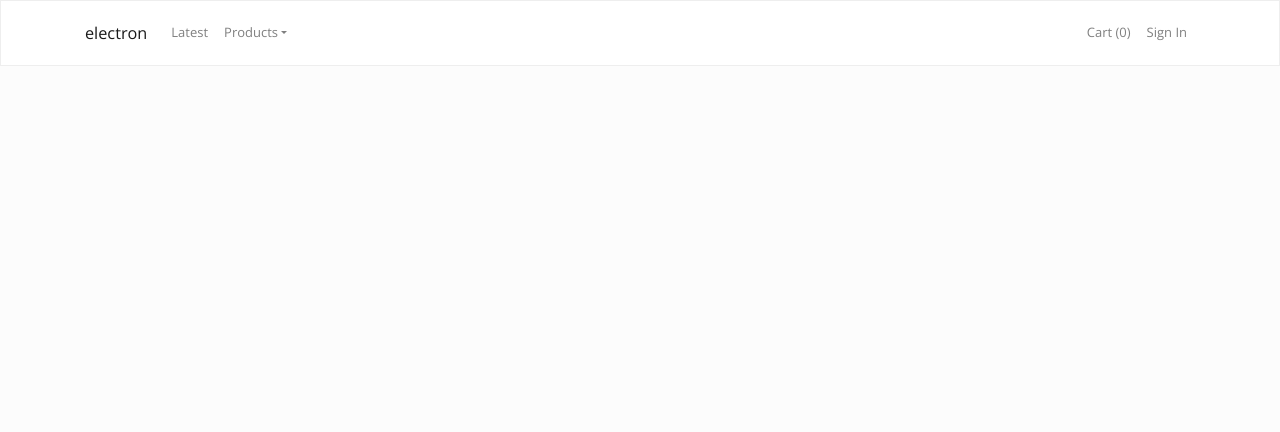
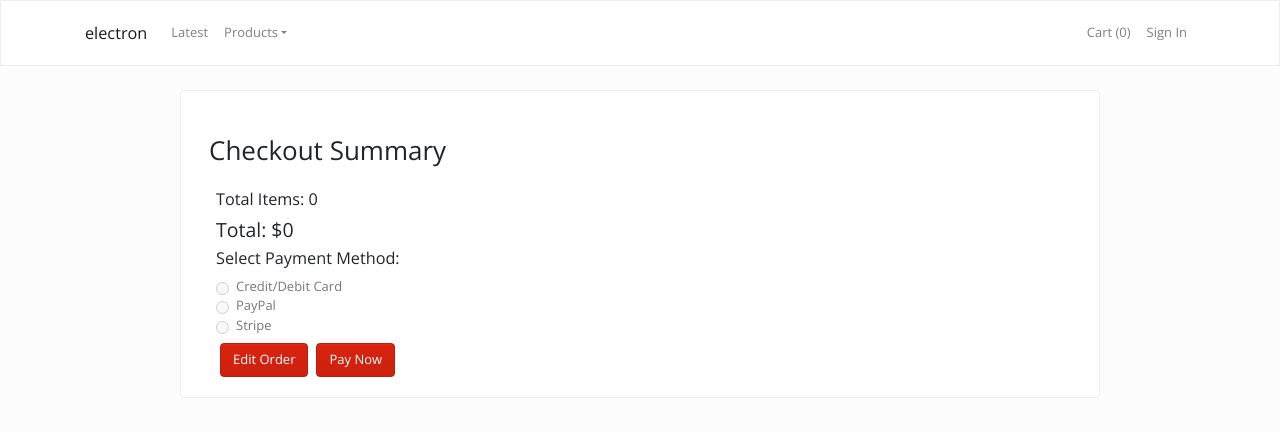
Before and after one commit to devmx00/electron-gadgets, a React (Create React App) app in the folder client/: page /checkout in a window 1280 px wide. Shown: the top 432 px of the page. Built offline with nearby package versions, Linux system fonts and the light colour scheme.

Commit message:
Create checkout page

```diff
--- a/client/src/App.js
+++ b/client/src/App.js
@@ -16,6 +16,7 @@ import Accessories from './pages/accessories/Accessories';
 import Cart from './pages/cart/Cart';
 import Login from './pages/login/Login';
 import Register from './pages/register/Register';
+import Checkout from './pages/checkout/Checkout';
 
 const App = () => {
   return (
@@ -34,6 +35,7 @@ const App = () => {
             <Route path='/cart' component={Cart} />
             <Route path='/login' component={Login} />
             <Route path='/register' component={Register} />
+            <Route path='/checkout' component={Checkout} />
           </Container>
         </PersistGate>
       </BrowserRouter>
--- /dev/null
+++ b/client/src/components/checkout-item/CheckoutItem.css
@@ -0,0 +1,4 @@
+.img-fluid.img-size {
+  object-fit: scale-down;
+  height: 8rem;
+}
--- /dev/null
+++ b/client/src/components/checkout-item/CheckoutItem.js
@@ -0,0 +1,28 @@
+import React, { Fragment } from 'react';
+import { connect } from 'react-redux';
+import Row from 'react-bootstrap/row';
+import Col from 'react-bootstrap/col';
+import './CheckoutItem.css';
+
+const CheckoutItem = ({ product }) => {
+  return (
+    <Fragment>
+      <Row className='border-bottom d-flex justify-content-between py-2'>
+        <Col sm={12} md={5}>
+          <h6 className='mb-3'>{product.title}</h6>
+        </Col>
+        <Col sm={12} md={2}>
+          <h6>Qty: {product.qty}</h6>
+        </Col>
+        <Col sm={12} md={3}>
+          <div className=''>
+            <h6>Unit Price: ${product.price}</h6>
+            <h6>Subtotal: ${product.qty * product.price.replace(/,/g, '')}</h6>
+          </div>
+        </Col>
+      </Row>
+    </Fragment>
+  );
+};
+
+export default connect(null)(CheckoutItem);
--- /dev/null
+++ b/client/src/pages/checkout/Checkout.js
@@ -0,0 +1,74 @@
+import React from 'react';
+import { Link } from 'react-router-dom';
+import Row from 'react-bootstrap/row';
+import Col from 'react-bootstrap/col';
+import Card from 'react-bootstrap/card';
+import Form from 'react-bootstrap/form';
+import Button from 'react-bootstrap/button';
+import CheckoutItem from '../../components/checkout-item/CheckoutItem';
+import { useSelector } from 'react-redux';
+import { cartTotal } from '../../selectors/cartSelectors';
+
+const Checkout = () => {
+  const products = useSelector(({ cart }) => cart.products);
+  const checkoutQty = useSelector(({ cart }) => cart.totalItems);
+  const checkoutTotal = useSelector(cartTotal);
+
+  return (
+    <Row className='mt-4 d-flex justify-content-center'>
+      <Col sm={10}>
+        <Card>
+          <Card.Body>
+            <Card.Title className='my-4 ml-2' as='h2'>
+              Checkout Summary
+            </Card.Title>
+            <Col sm={12}>
+              {products && products.length > 0
+                ? products.map((product) => (
+                    <CheckoutItem key={product._id} product={product} />
+                  ))
+                : ''}
+            </Col>
+            <Col sm={4} className='mt-4'>
+              <h5>Total Items: {checkoutQty}</h5>
+              <h4>Total: ${checkoutTotal}</h4>
+
+              <div className='mt-2'>
+                <h5>Select Payment Method:</h5>
+                <Form>
+                  <Form.Check
+                    type='radio'
+                    id='default-radio'
+                    label='Credit/Debit Card'
+                    disabled
+                  />
+                  <Form.Check
+                    type='radio'
+                    id='default-radio'
+                    label='PayPal'
+                    disabled
+                  />
+                  <Form.Check
+                    type='radio'
+                    id='default-radio'
+                    label='Stripe'
+                    disabled
+                  />
+                </Form>
+                <div className='mt-2'>
+                  <Button className='mx-1' as={Link} to='/cart'>
+                    Edit Order
+                  </Button>
+
+                  <Button className='mx-1'>Pay Now</Button>
+                </div>
+              </div>
+            </Col>
+          </Card.Body>
+        </Card>
+      </Col>
+    </Row>
+  );
+};
+
+export default Checkout;
```
